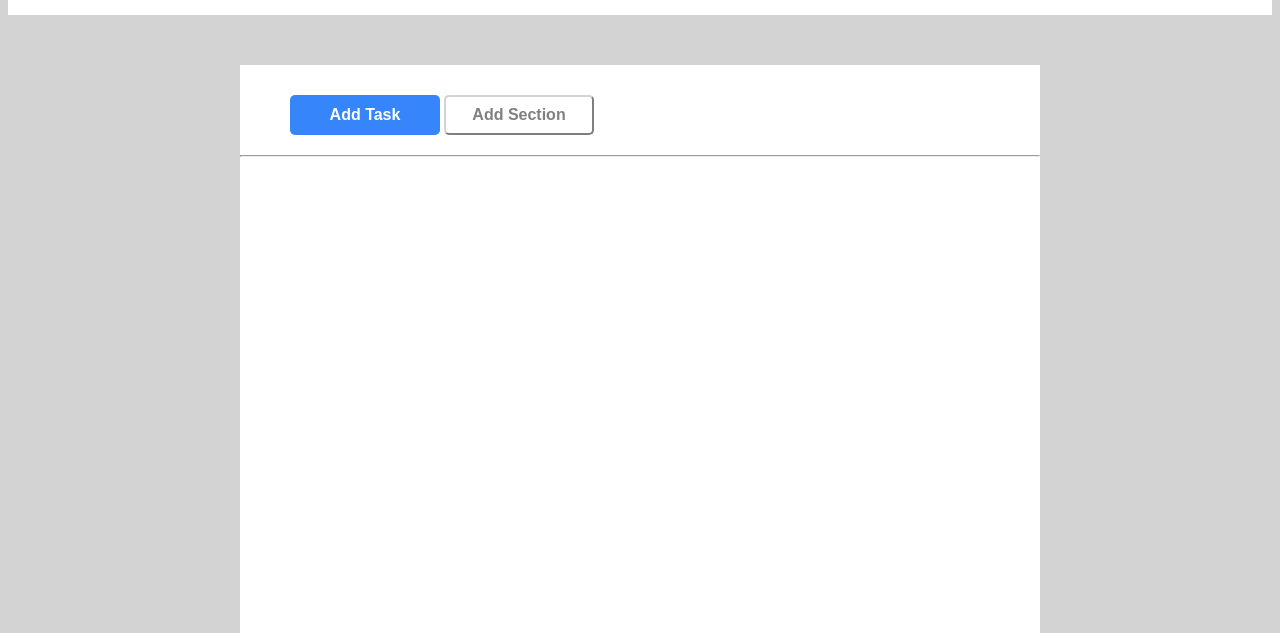
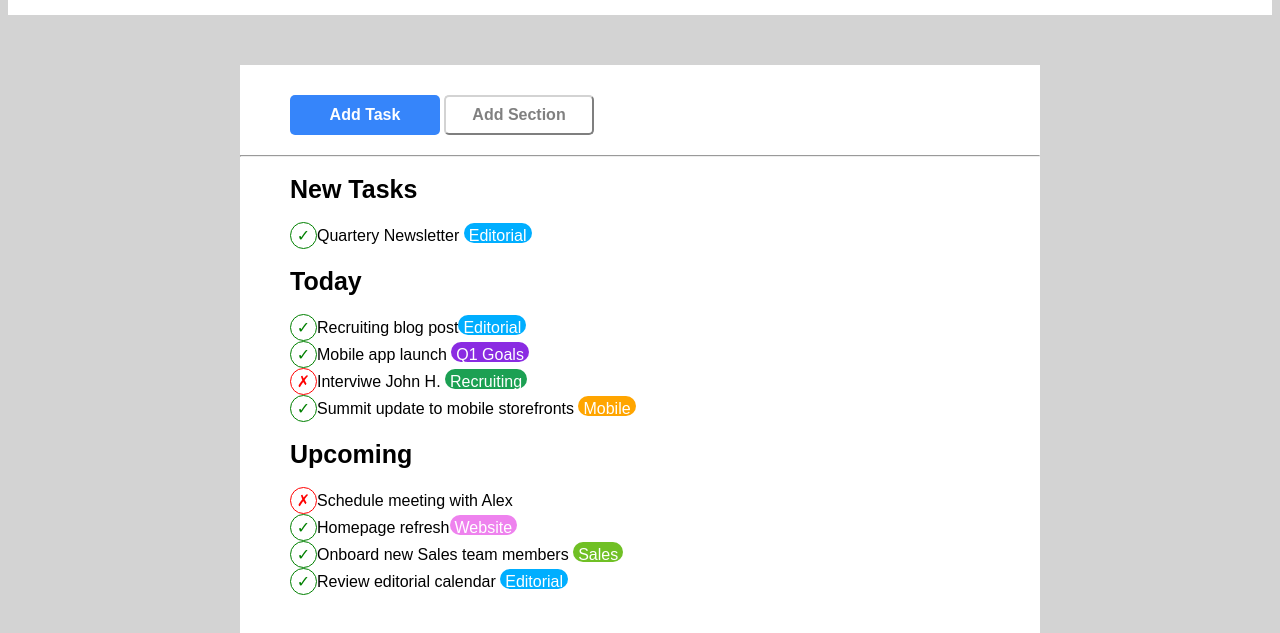
Before and after one commit to MariaAndreaGiardiello/html-css-toboolist, a plain HTML site: page index.html in a window 1280 px wide. Shown: the part 167-800 px from the top of the page. Drawn offline with Linux system fonts and the light colour scheme.

Commit message:
Aggiunta task list

```diff
--- a/index.html
+++ b/index.html
@@ -17,13 +17,49 @@
 
     <main>
         <div class="task_container">
+            <!--Bottoni + linea-->
             <span>
-                <!--Bottoni + linea-->
                 <button class="blue_button"><strong>Add Task</strong></button>
                 <button class="white_button"><strong>Add Section</strong></button>
                 <hr class="linea">
             </span>
+            <!--/Bottoni + linea-->
+
+            <!--Task List-->
+            <div class="task_list">
+                <h3><strong>New Tasks</strong></h3>
+                <div>
+                    <span class="check">&check;</span>Quartery Newsletter <span class="tag editorial_mark">Editorial</span>
+                </div>
+                <h3><strong>Today</strong></h3>
+                <div>
+                    <span class="check">&check;</span>Recruiting blog post<span class="tag editorial_mark">Editorial</span>
+                </div>
+                <div>
+                    <span class="check">&check;</span>Mobile app launch <span class="tag goals_mark">Q1 Goals</span>
+                </div>
+                <div>
+                    <span class="cross">&cross;</span>Interviwe John H. <span class="tag recruiting_mark">Recruiting</span>
+                </div>
+                <div>
+                    <span class="check">&check;</span>Summit update to mobile storefronts <span class="tag mobile_mark">Mobile</span>
+                </div>
+                <h3>Upcoming</h3>
+                <div>
+                    <span class="cross">&cross;</span>Schedule meeting with Alex
+                </div>
+                <div>
+                    <span class="check">&check;</span>Homepage refresh<span class="tag website_mark">Website</span>
+                </div>
+                <div>
+                    <span class="check">&check;</span>Onboard new Sales team members <span class="tag sales_mark">Sales</span>
+                </div>
+                <div>
+                    <span class="check">&check;</span>Review editorial calendar <span class="tag editorial_mark">Editorial</span>
+                </div>
+            </div>
         </div>
+        <!--/Task List-->
     </main>
 
     <footer>
--- a/style.css
+++ b/style.css
@@ -24,7 +24,7 @@ h1{
 /*Contenitore*/
 .task_container{
     width: 800px;
-    height: 800px;
+    height: 600px;
     margin: 0 auto;
     background-color: white;
     margin-top: 50px;
@@ -61,3 +61,71 @@ h1{
     margin-top: 20px;
 }
 /*Fine bottoni + linea*/
+
+/*Lista puntata*/
+.task_list{
+    margin-left: 50px;
+    font-family: 'Fredoka', sans-serif;
+    line-height: 15px;
+}
+
+h3{
+    font-family: 'Fredoka', sans-serif;
+    font-size: 25px
+}
+    /*Check & Cross*/
+    .check{
+        display: inline-block;
+        width: 25px;
+        height: 25px;
+        border-radius: 100%;
+        border: 1px solid green;
+        color: green;
+        text-align: center;
+        line-height: 25px;
+    }
+
+    .cross{
+        display: inline-block;
+        width: 25px;
+        height: 25px;
+        border-radius: 100%;
+        border: 1px solid red;
+        color: red;
+        text-align: center;
+        line-height: 25px;
+    }
+    /*Fine Check & Cross*/
+
+    /*Bottoni colorati*/
+    .tag{
+        display: inline-block;
+        color: white;
+        border-radius: 10px;
+        padding: 5px;
+        height: 10px;
+        }
+
+    .editorial_mark{
+    background-color: rgb(0, 174, 255);
+    }
+
+    .goals_mark{
+    background-color: blueviolet;
+    }
+
+    .recruiting_mark{
+    background-color: rgb(28, 160, 83);
+    }
+
+    .mobile_mark{
+        background-color: orange;
+        }
+
+    .website_mark{
+        background-color: violet;
+        }
+
+    .sales_mark{
+        background-color: rgb(112, 192, 37);
+        }
```
